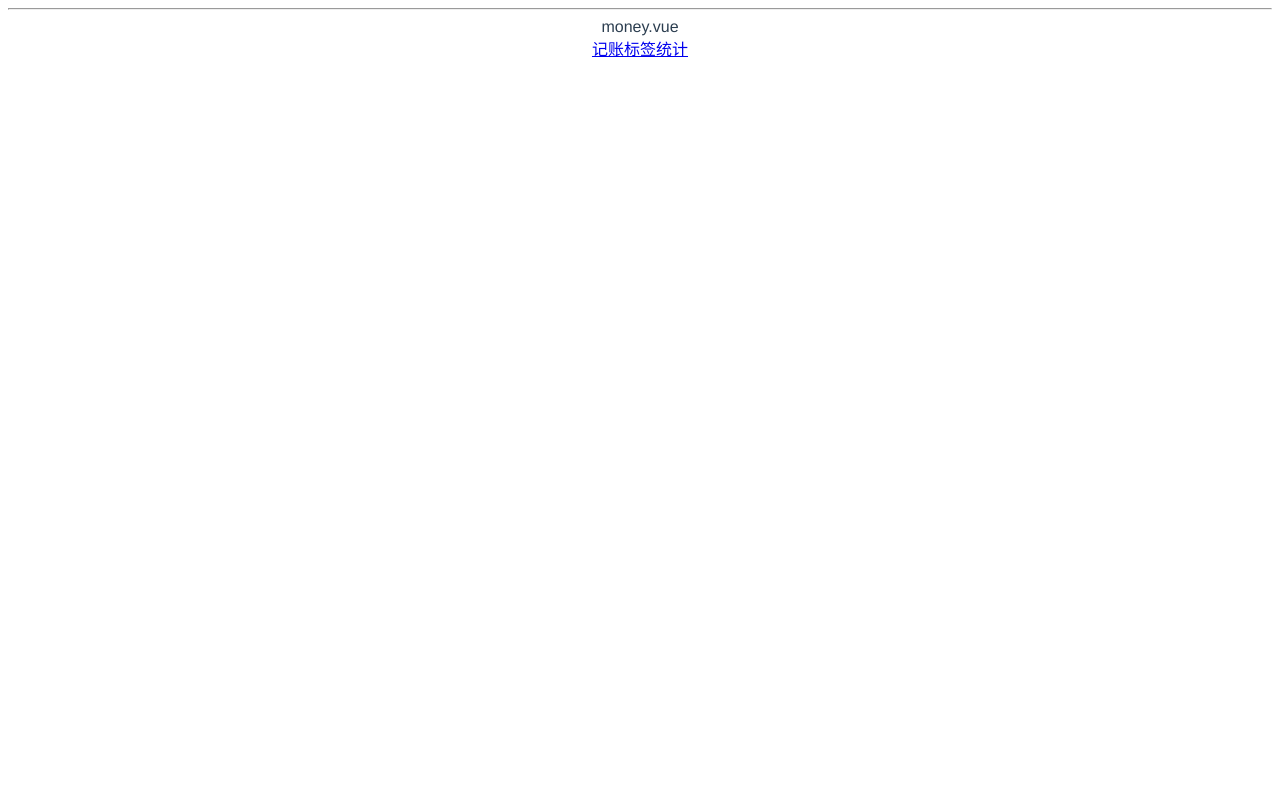
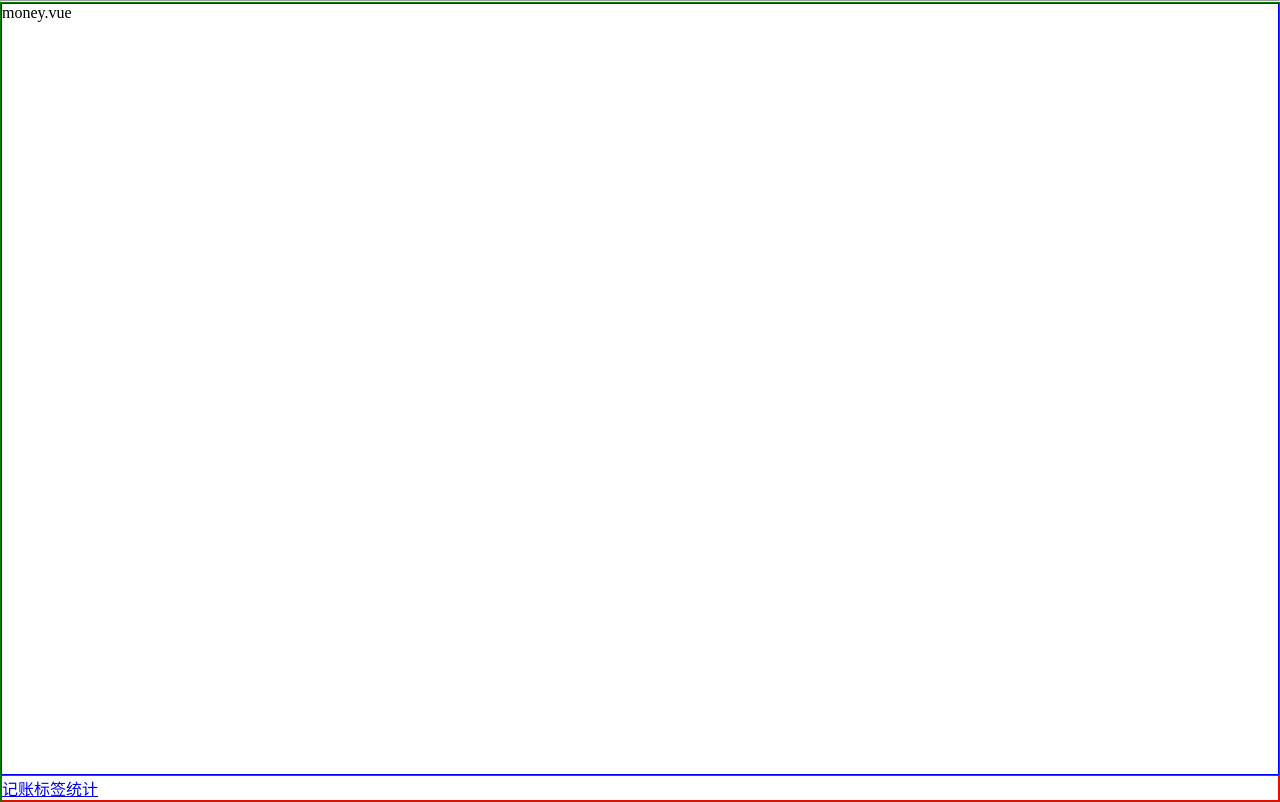
Before and after one commit to monody517/money, a Vue app: page /labels#/money in a window 1280 px wide. Built offline with nearby package versions, Linux system fonts and the light colour scheme.

Commit message:
Layout组件

```diff
--- a/src/App.vue
+++ b/src/App.vue
@@ -6,24 +6,9 @@
 </template>
 
 <style lang="scss">
-#app {
-  font-family: Avenir, Helvetica, Arial, sans-serif;
-  -webkit-font-smoothing: antialiased;
-  -moz-osx-font-smoothing: grayscale;
-  text-align: center;
-  color: #2c3e50;
-}
-
-#nav {
-  padding: 30px;
-
-  a {
-    font-weight: bold;
-    color: #2c3e50;
-
-    &.router-link-exact-active {
-      color: #42b983;
-    }
-  }
+*{
+  margin: 0;
+  padding: 0;
+  box-sizing: border-box;
 }
 </style>
--- /dev/null
+++ b/src/components/Layout.vue
@@ -0,0 +1,28 @@
+<template>
+    <div class="nav-wrapper">
+        <div class="content">
+            <slot/>
+        </div>
+        <Nav/>
+    </div>
+</template>
+
+<script>
+    export default {
+        name:'Layout',
+    }
+</script>
+
+<style lang="scss" scoped>
+.nav-wrapper{
+    display: flex;
+    border: 1px solid green;
+    min-height: 100vh;
+    flex-direction: column;
+}
+.content{
+    flex-grow: 1;
+    overflow: auto;
+    border: 1px solid blue;
+}
+</style>
--- a/src/components/Nav.vue
+++ b/src/components/Nav.vue
@@ -1,5 +1,5 @@
 <template>
-    <div>
+    <div class="nav">
       <router-link to="/money">记账</router-link>
       <router-link to="/labels">标签</router-link>
       <router-link to="/statistics">统计</router-link>
@@ -13,5 +13,7 @@
 </script>
 
 <style lang="scss" scoped>
-
+.nav{
+    border:1px solid red;
+}
 </style>
--- a/src/main.ts
+++ b/src/main.ts
@@ -4,10 +4,12 @@ import './registerServiceWorker'
 import router from './router'
 import store from './store'
 import Nav from './components/Nav.vue'
+import Layout from './components/Layout.vue'
 
 Vue.config.productionTip = false;
 
 Vue.component('Nav',Nav);
+Vue.component('Layout',Layout);
 
 new Vue({
   router,
--- a/src/router/index.ts
+++ b/src/router/index.ts
@@ -3,6 +3,7 @@ import VueRouter, { RouteConfig } from 'vue-router'
 import Money from '@/views/Money.vue'
 import Statistics from '@/views/Statistics.vue'
 import Labels from '@/views/Labels.vue'
+import Notfound from '@/views/NotFound.vue'
 
 Vue.use(VueRouter);
 
@@ -22,6 +23,10 @@ const routes: Array<RouteConfig> = [
   {
     path: '/statistics',
     component: Statistics
+  },
+  {
+    path:'*',
+    component: Notfound
   }
 ]
 
--- a/src/views/Labels.vue
+++ b/src/views/Labels.vue
@@ -1,8 +1,7 @@
 <template>
-    <div>
-        labels.vue
-        <Nav></Nav>
-    </div>
+    <Layout>
+        <p>Labels.vue</p>
+    </Layout>
 </template>
 
 <script>
--- a/src/views/Money.vue
+++ b/src/views/Money.vue
@@ -1,8 +1,7 @@
 <template>
-    <div>
-        money.vue
-        <Nav/>
-    </div>
+    <Layout>
+        <p>money.vue</p>
+    </Layout>
 </template>
 
 <script>
@@ -12,5 +11,4 @@
 </script>
 
 <style lang="scss" scoped>
-
 </style>
--- /dev/null
+++ b/src/views/NotFound.vue
@@ -0,0 +1,18 @@
+<template>
+    <div>
+        404 not found
+        <div>
+            <router-link to="/">返回首页</router-link>
+        </div>
+    </div>
+</template>
+
+<script>
+    export default {
+        name:'Notfound',
+    }
+</script>
+
+<style lang="scss" scoped>
+
+</style>
--- a/src/views/Statistics.vue
+++ b/src/views/Statistics.vue
@@ -1,8 +1,7 @@
 <template>
-    <div>
-        statistics.vue
-        <Nav/>
-    </div>
+    <Layout>
+        <p>statistics.vue</p>
+    </Layout>
 </template>
 
 <script>
```
